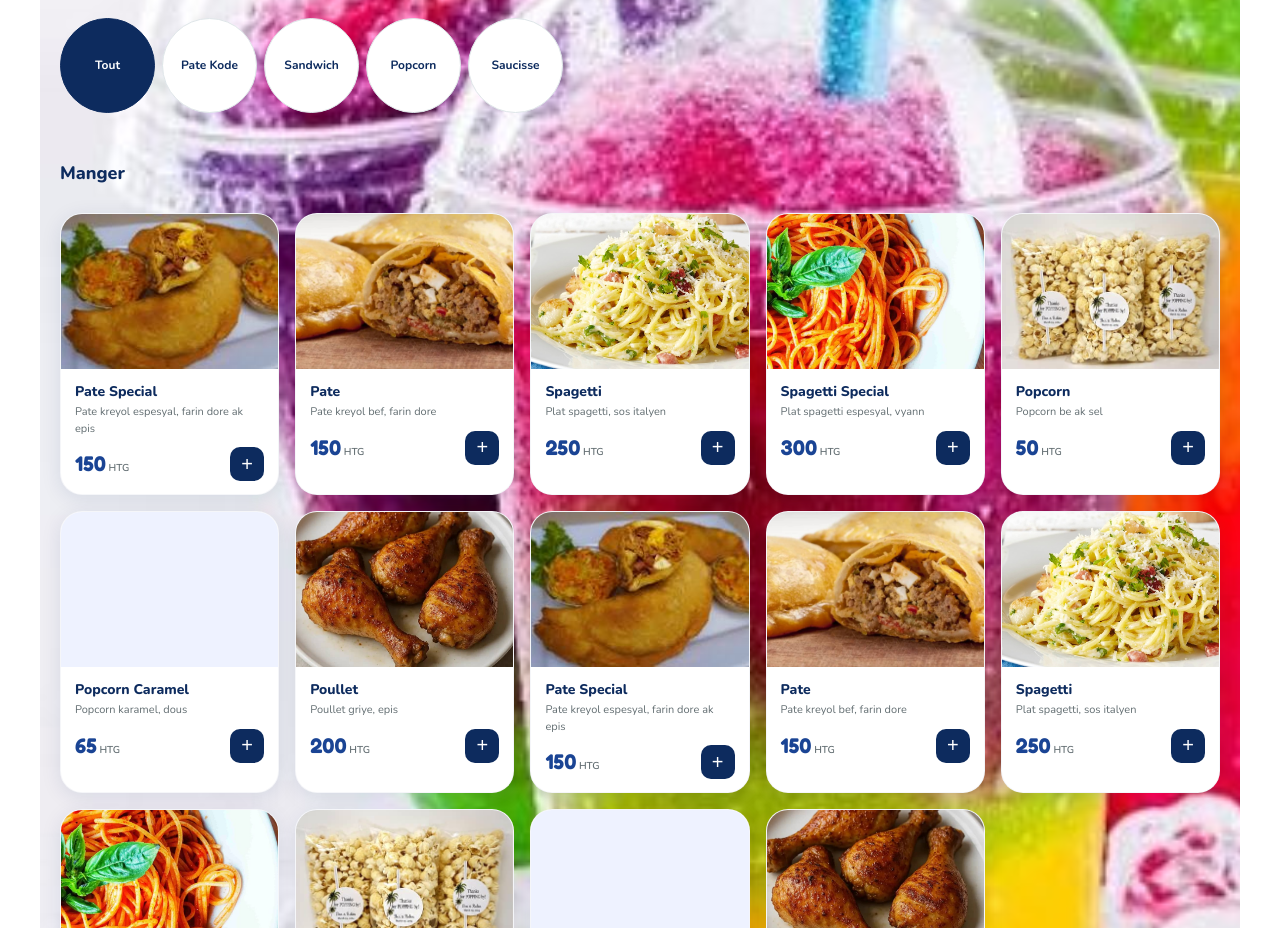
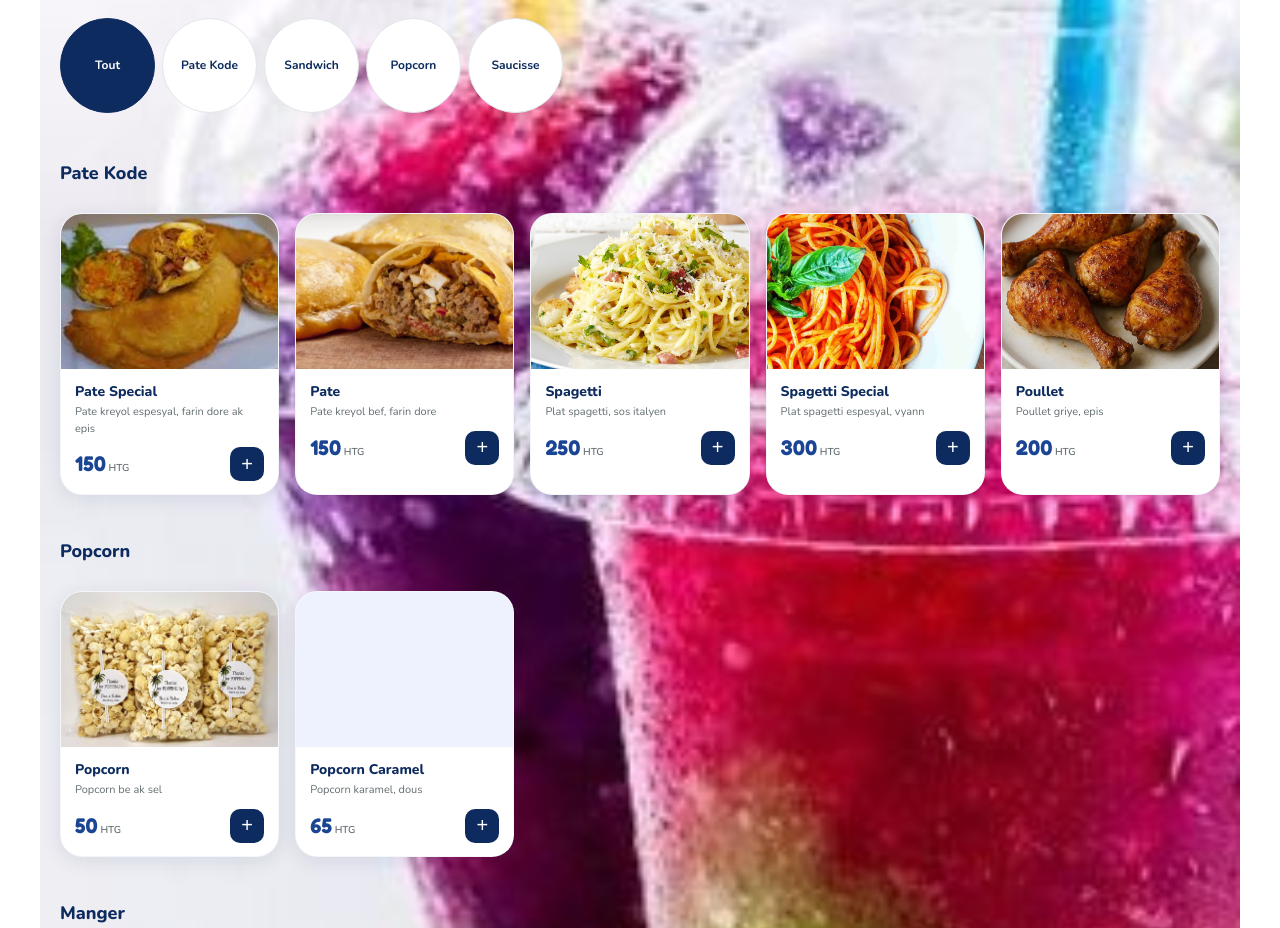
Before and after one commit to josephgenescar/kiktopfresco, a plain HTML site: page index.html in a window 1280 px wide. Shown: the part 1760-2688 px from the top of the page. Drawn offline with nearby package versions, Linux system fonts and the light colour scheme.

Commit message:
Fix category subcategory mapping for CMS products

```diff
--- a/index.html
+++ b/index.html
@@ -1519,14 +1519,16 @@ async function loadCMSContent(){
         var content = await fileRes.text();
         var frontMatter = parseFrontMatter(content);
         if(frontMatter && frontMatter.name){
+          var tab = getCategoryTab(frontMatter.category);
+          var cat = inferSubcategory(frontMatter.name, frontMatter.category);
           cmsProducts.push({
             id: i+1,
             fr: frontMatter.name,
             kr: frontMatter.name,
-            tab: getCategoryTab(frontMatter.category),
-            cat: getCategoryName(frontMatter.category),
+            tab: tab,
+            cat: cat,
             price: frontMatter.price || 0,
-            em: getCategoryEmoji(frontMatter.category),
+            em: getCategoryEmoji(cat),
             df: frontMatter.description || "",
             dk: frontMatter.description || "",
             img: frontMatter.image || "",
@@ -1665,6 +1667,30 @@ function isAlcohol(categoryName){
   if(!categoryName) return false;
   var cat = categoryName.toLowerCase();
   return cat.includes('alcool') || cat.includes('biere') || cat.includes('rhum') || cat.includes('cocktail') || cat.includes('vin') || cat.includes('bye') || cat.includes('wonm') || cat.includes('kleren') || cat.includes('koktel') || cat.includes('diven');
+}
+
+function inferSubcategory(name, category){
+  var lowerName = name.toLowerCase();
+  var lowerCategory = category.toLowerCase();
+
+  if(lowerName.includes('pate')) return 'Pate';
+  if(lowerName.includes('sandwich')) return 'Sandwich';
+  if(lowerName.includes('popcorn')) return 'Popcorn';
+  if(lowerName.includes('saucisse')) return 'Saucisse';
+  if(lowerName.includes('fresco')) return 'Fresco';
+  if(lowerName.includes('jus')) return 'Jus';
+  if(lowerName.includes('soda')) return 'Soda';
+  if(lowerName.includes('ice') || lowerName.includes('glace')) return 'Ice Cream';
+  if(lowerName.includes('biere') || lowerName.includes('beer')) return 'Biere';
+  if(lowerName.includes('rhum')) return 'Rhum';
+  if(lowerName.includes('cocktail')) return 'Cocktail';
+  if(lowerName.includes('vin')) return 'Vin';
+
+  if(lowerCategory.includes('manger')) return 'Pate';
+  if(lowerCategory.includes('boisson')) return 'Fresco';
+  if(lowerCategory.includes('alcool')) return 'Biere';
+
+  return 'Pate';
 }
 
 // ==================================================
```
